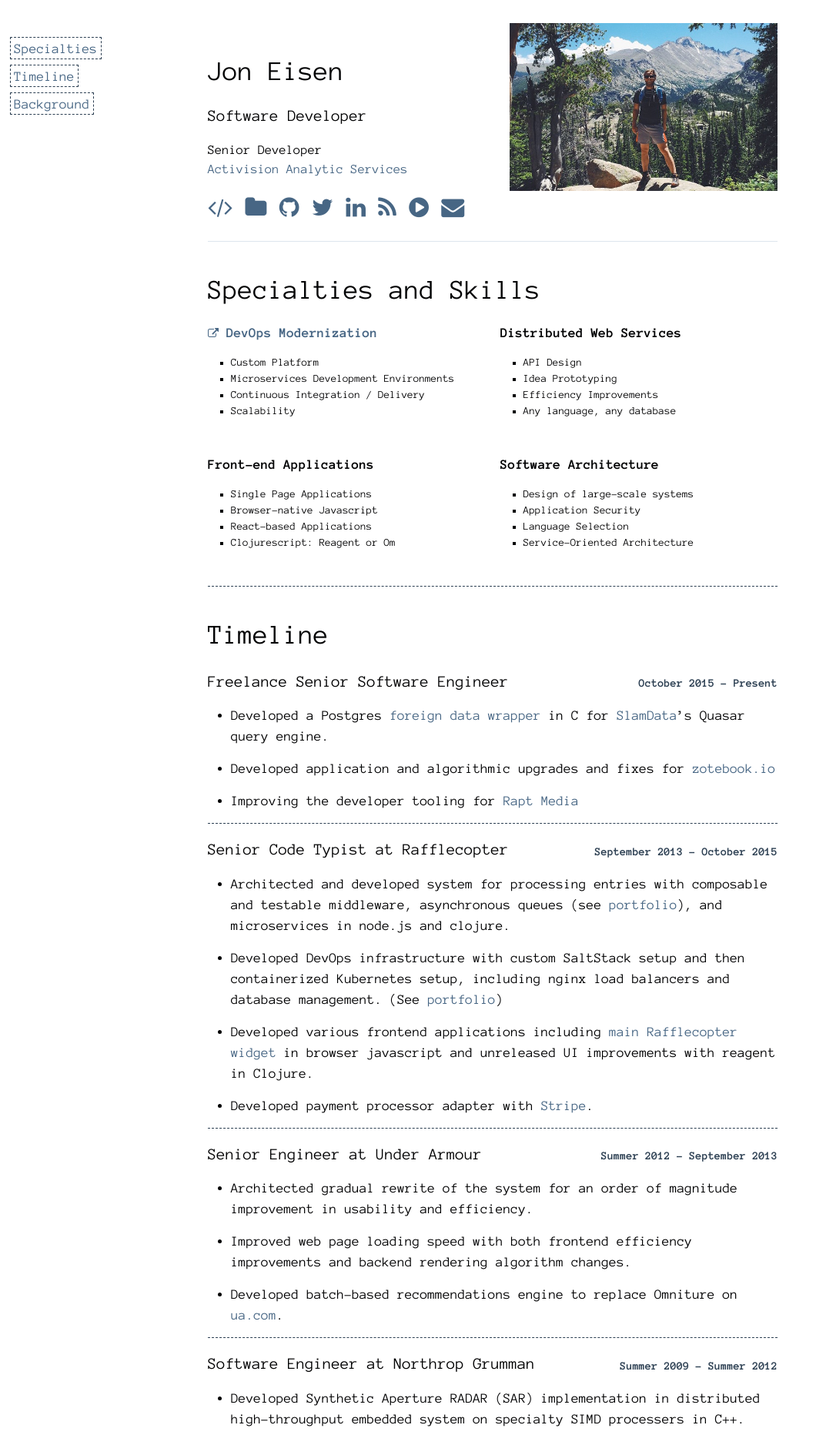
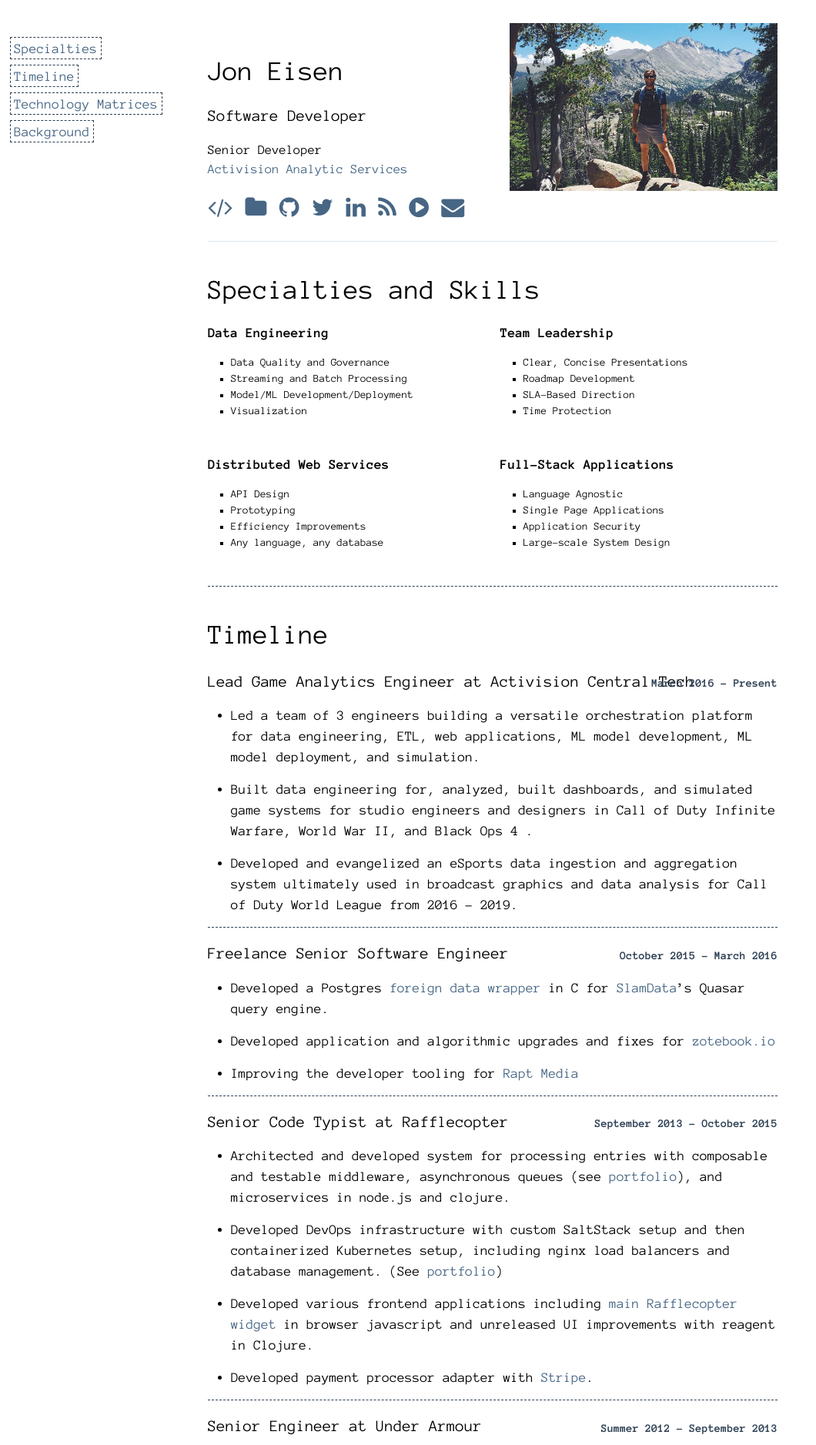
Before and after one commit to yanatan16/joneisen.works, a Jekyll site: the page built from resume.html, in a window 1280 px wide. Shown: the top 1877 px of the page at 77% size, without its empty margins (0-1060 px from the left). Built offline with Jekyll 4.4.1, drawn with Linux system fonts in a browser that asks for light colours; nearby versions of some CDN libraries; some of the changed text lies outside the part shown.

Commit message:
update resume

```diff
--- a/_data/resume.yaml
+++ b/_data/resume.yaml
@@ -33,34 +33,68 @@
   icon: envelope
 
 specialties:
-- title: "[<i class=\"fa fa-external-link\"> </i> DevOps Modernization](/devops/)"
+- title: Data Engineering
   skills:
-  - Custom Platform
-  - Microservices Development Environments
-  - Continuous Integration / Delivery
-  - Scalability
+  - Data Quality and Governance
+  - Streaming and Batch Processing
+  - Model/ML Development/Deployment
+  - Visualization
+- title: Team Leadership
+  skills:
+  - Clear, Concise Presentations
+  - Roadmap Development
+  - SLA-Based Direction
+  - Time Protection
 - title: Distributed Web Services
   skills:
   - API Design
-  - Idea Prototyping
+  - Prototyping
   - Efficiency Improvements
   - Any language, any database
-- title: Front-end Applications
+- title: Full-Stack Applications
   skills:
+  - Language Agnostic
   - Single Page Applications
-  - Browser-native Javascript
-  - React-based Applications
-  - "Clojurescript: Reagent or Om"
-- title: Software Architecture
-  skills:
-  - Design of large-scale systems
   - Application Security
-  - Language Selection
-  - Service-Oriented Architecture
+  - Large-scale System Design
+
+languages_matrix:
+  Python: 5
+  Clojure: 5
+  Javascript: 5
+  HTML/CSS: 5
+  SQL: 4
+  Go: 3
+  Java: 3
+  C/C++: 2
+  Scala: 2
+
+design_topics_matrix:
+  "Data Science": 5
+  "Platform Design": 5
+  "Data Streaming": 5
+  "Orchestration": 5
+  "Containerization": 5
+  "Functional Programming": 4
+  "Data Quality": 4
+  "Data Governance": 4
+  "Distributed Systems Design": 4
+  "Full-stack Applications": 4
+  "Database Design": 3
+  "ML Platform Design": 3
+  "Data Lake Design": 2
+
 
 timeline:
+- title: Lead Game Analytics Engineer at Activision Central Tech
+  dates: March 2016 - Present
+  descriptions:
+  - "Led a team of 3 engineers building a versatile orchestration platform for data engineering, ETL, web applications, ML model development, ML model deployment, and simulation."
+  - "Built data engineering for, analyzed, built dashboards, and simulated game systems for studio engineers and designers in Call of Duty Infinite Warfare, World War II, and Black Ops 4 ."
+  - "Developed and evangelized an eSports data ingestion and aggregation system ultimately used in broadcast graphics and data analysis for Call of Duty World League from 2016 - 2019."
+
 - title: Freelance Senior Software Engineer
-  dates: October 2015 - Present
+  dates: October 2015 - March 2016
   descriptions:
   - "Developed a Postgres [foreign data wrapper](https://github.com/quasar-analytics/quasar-fdw) in C for [SlamData](http://slamdata.com/)'s Quasar query engine."
   - "Developed application and algorithmic upgrades and fixes for [zotebook.io](http://zotebook.io)"
--- /dev/null
+++ b/_includes/technology-matrix.html
@@ -0,0 +1,23 @@
+<table class="technology-matrix">
+  <thead>
+    <col span="1" class="wide">
+    <tr>
+      <th></th>
+      <th>Touched</th>
+      <th>Worked on</th>
+      <th>Knowledgeable</th>
+      <th>Excellent</th>
+    </tr>
+  </thead>
+  <tbody>
+    {% for pair in include.item | sort %}
+    <tr>
+      <td class="kind">{{pair[0]}}</td>
+      <td {% if pair[1] == 2 %}class="selected"{% endif %}></td>
+      <td {% if pair[1] == 3 %}class="selected"{% endif %}></td>
+      <td {% if pair[1] == 4 %}class="selected"{% endif %}></td>
+      <td {% if pair[1] == 5 %}class="selected"{% endif %}></td>
+    </tr>
+    {% endfor %}
+  </tbody>
+</table>
--- /dev/null
+++ b/_sass/_technology_matrix.scss
@@ -0,0 +1,16 @@
+table.technology-matrix {
+  table-layout: fixed;
+  width: 100%;
+
+  td {
+    border: 1px dashed #ddd;
+  }
+
+  .wide {
+    width: 35%;
+  }
+
+  td.selected {
+    background-color: lightskyblue;
+  }
+}
--- a/css/main.scss
+++ b/css/main.scss
@@ -54,5 +54,6 @@
         "popover",
         "devops",
         "toc",
-        "talks"
+        "talks",
+	"technology_matrix"
 ;
--- a/resume.html
+++ b/resume.html
@@ -9,6 +9,7 @@
   <div class="toc">
     <div class="toc-section"><a class="toc-section-link" href="#specialties-skills">Specialties</a></div>
     <div class="toc-section"><a class="toc-section-link" href="#timeline">Timeline</a></div>
+    <div class="toc-section"><a class="toc-section-link" href="#technology-matrices">Technology Matrices</a></div>
     <div class="toc-section"><a class="toc-section-link" href="#background">Background</a></div>
   </div>
 
@@ -26,6 +27,17 @@
     {% endfor %}
   </div>
 
+  <div id="technology-matrices">
+    <div id="language-matrix">
+      <h1>Language Matrix</h1>
+      {% include technology-matrix.html item=site.data.resume.languages_matrix %}
+    </div>
+    <div id="design-topics-matrix">
+      <h1>Design Topics Matrix</h1>
+      {% include technology-matrix.html item=site.data.resume.design_topics_matrix %}
+    </div>
+  </div>
+
   <div class="background" id="background">
     <h1>Background</h1>
     {% for item in site.data.resume.background %}
```
Also changed, not shown: docker-compose.yml (added, +8 -0 lines), 1 other file. Lines whose indentation alone changed are shown as unchanged.
